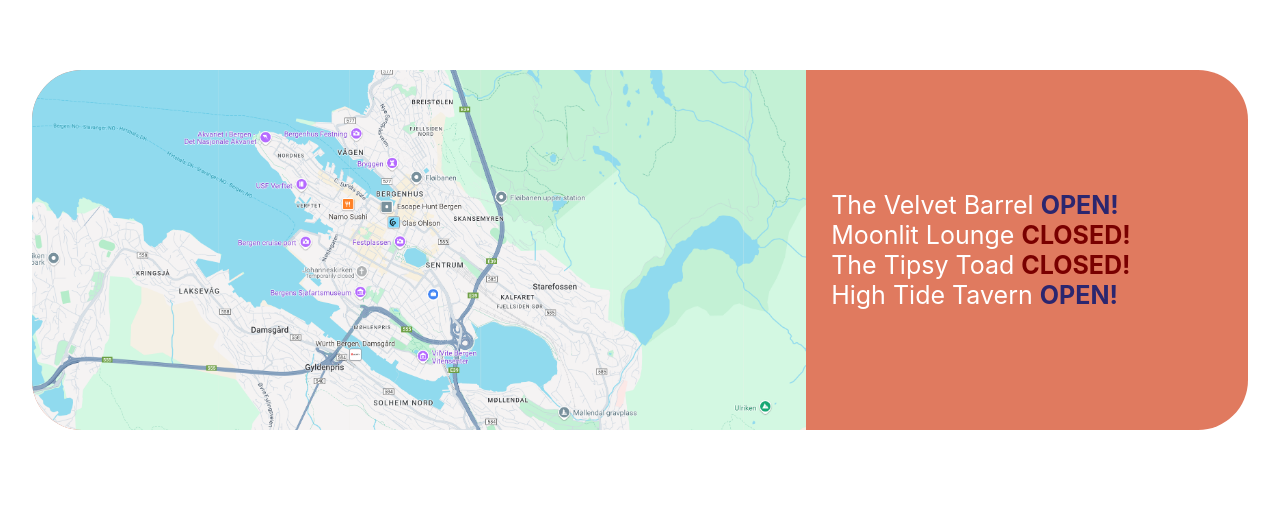
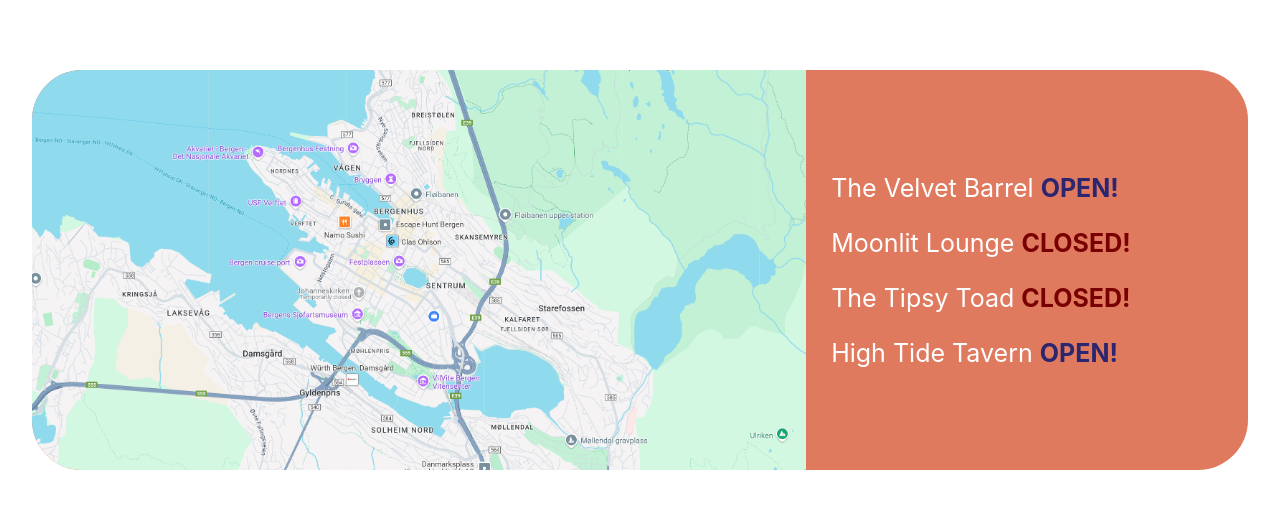
Before and after one commit to werivik/Agency2, a React (Vite) app: page / in a window 1280 px wide. Shown: the part 820-1340 px from the top of the page. Built offline with nearby package versions, Linux system fonts and the light colour scheme; no server answers; the database is empty.

Commit message:
Update Home.module.css

```diff
--- a/src/pages/Home/Home.module.css
+++ b/src/pages/Home/Home.module.css
@@ -116,6 +116,7 @@
     flex-direction: column;
     justify-content: space-between;
     overflow: hidden;
+    font-size: 17px;
 }
 
 .eventWeekDetails {
@@ -187,6 +188,7 @@
 
 .mapSection {
     height: 45vh;
+    min-height: 400px;
     width: 100%;
     position: relative;
     display: flex;
@@ -238,6 +240,7 @@
     font-size: 25px;
     display: flex;
     flex-direction: column;
+    gap: 25px;
 }
 
 .mapRightContect .open, .mapRightContect .close {
```
